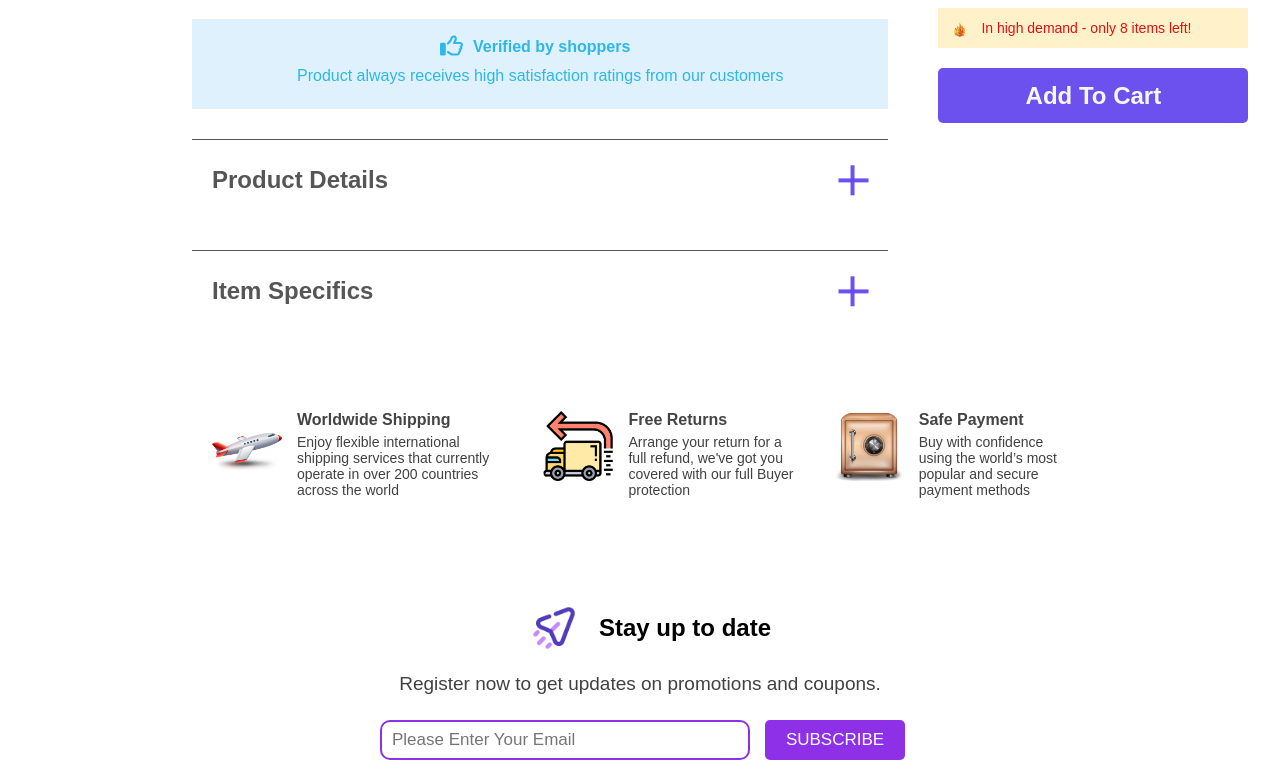
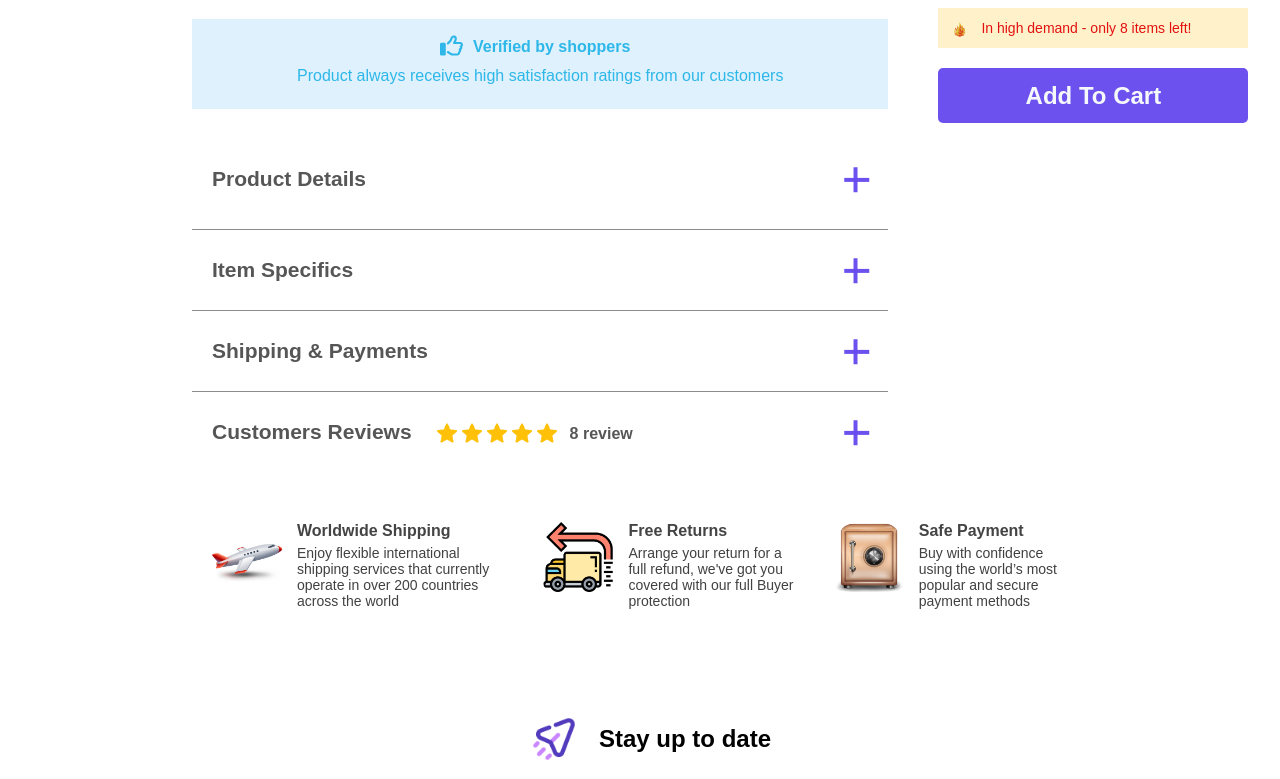
Before and after one commit to tharsikan1999/e-commerce, a React (Create React App) app: page /Allproducts in a window 1280 px wide. Shown: the part 681-1460 px from the top of the page. Built offline with nearby package versions, Linux system fonts and the light colour scheme.

Commit message:
finsinshed product page

```diff
--- a/src/Userpanel/Productpage.js
+++ b/src/Userpanel/Productpage.js
@@ -12,6 +12,7 @@ import { faThumbsUp } from '@fortawesome/free-regular-svg-icons';
 import plane from './images/plane.png';
 import returnimg from './images/return.png'
 import safe from './images/safe.png'
+import { Link } from 'react-router-dom';
 
 
 
@@ -23,6 +24,7 @@ function Productpage() {
     const spanOne = document.querySelector(".span-one");
     const spanTwo = document.querySelector(".span-two");
     const detailsBox = document.getElementById('deatils-about-product');
+    const prodcutdetails = document.querySelector('.h1-prodcut-details');
 
     const isrotate = spanOne.style.rotate === '-45deg'
 
@@ -34,6 +36,8 @@ function Productpage() {
     spanTwo.style.border= '2px solid #684aeff5'
     detailsBox.style.height = '0px'
     detailsBox.style.overflow = 'none'
+    prodcutdetails.style.background = '#fff'
+
     }
     else{
       spanOne.style.rotate = '-45deg';
@@ -43,15 +47,18 @@ function Productpage() {
     spanTwo.style.border= '2px solid #ef584a'
     detailsBox.style.height = '100%'
     detailsBox.style.overflow = 'flex'
+    prodcutdetails.style.background = '#56565610'
+    prodcutdetails.style.background = '#56565610'
     }
   }
 
 
 
   const hideDiv1 = () => {
-    const spanOne = document.querySelector(".span-one");
-    const spanTwo = document.querySelector(".span-two");
-    const detailsBox = document.getElementById('deatils-about-product');
+    const spanOne = document.querySelector(".span-one1");
+    const spanTwo = document.querySelector(".span-two1");
+    const detailsBox = document.getElementById('deatils-about-product1');
+    const prodcutdetails = document.querySelector('.h1-prodcut-details1');
 
     const isrotate = spanOne.style.rotate === '-45deg'
 
@@ -63,6 +70,8 @@ function Productpage() {
     spanTwo.style.border= '2px solid #684aeff5'
     detailsBox.style.height = '0px'
     detailsBox.style.overflow = 'none'
+    prodcutdetails.style.background = '#fff'
+
     }
     else{
       spanOne.style.rotate = '-45deg';
@@ -72,8 +81,76 @@ function Productpage() {
     spanTwo.style.border= '2px solid #ef584a'
     detailsBox.style.height = '100%'
     detailsBox.style.overflow = 'flex'
+    prodcutdetails.style.background = '#56565610'
     }
   }
+
+
+  const hideDiv2 = () => {
+    const spanOne = document.querySelector(".span-one2");
+    const spanTwo = document.querySelector(".span-two2");
+    const detailsBox = document.getElementById('deatils-about-product2');
+    const prodcutdetails = document.querySelector('.h1-prodcut-details2');
+
+    const isrotate = spanOne.style.rotate === '-45deg'
+
+    if(isrotate){
+      spanOne.style.rotate = '0deg';
+      spanTwo.style.rotate = '-90deg';
+      spanOne.style.transform = 'translate(128%,1%)';
+    spanOne.style.border= '2px solid #684aeff5'
+    spanTwo.style.border= '2px solid #684aeff5'
+    detailsBox.style.height = '0px'
+    detailsBox.style.overflow = 'none'
+    prodcutdetails.style.background = '#fff'
+
+    }
+    else{
+      spanOne.style.rotate = '-45deg';
+    spanTwo.style.rotate = '45deg';
+    spanOne.style.transform = 'translate(40%,10%)';
+    spanOne.style.border= '2px solid #ef584a'
+    spanTwo.style.border= '2px solid #ef584a'
+    detailsBox.style.height = '100%'
+    detailsBox.style.overflow = 'flex'
+    prodcutdetails.style.background = '#56565610'
+    }
+  }
+
+  const hideDiv3 = () => {
+    const spanOne = document.querySelector(".span-one3");
+    const spanTwo = document.querySelector(".span-two3");
+    const detailsBox = document.getElementById('deatils-about-product3');
+    const prodcutdetails = document.querySelector('.h1-prodcut-details3');
+
+    const isrotate = spanOne.style.rotate === '-45deg'
+
+    if(isrotate){
+      spanOne.style.rotate = '0deg';
+      spanTwo.style.rotate = '-90deg';
+      spanOne.style.transform = 'translate(128%,1%)';
+    spanOne.style.border= '2px solid #684aeff5'
+    spanTwo.style.border= '2px solid #684aeff5'
+    detailsBox.style.height = '0px'
+    detailsBox.style.overflow = 'none'
+    prodcutdetails.style.background = '#fff'
+
+    }
+    else{
+      spanOne.style.rotate = '-45deg';
+    spanTwo.style.rotate = '45deg';
+    spanOne.style.transform = 'translate(40%,10%)';
+    spanOne.style.border= '2px solid #ef584a'
+    spanTwo.style.border= '2px solid #ef584a'
+    detailsBox.style.height = '100%'
+    detailsBox.style.overflow = 'flex'
+    prodcutdetails.style.background = '#56565610'
+    }
+  }
+
+
+
+
 
 
 
@@ -132,15 +209,15 @@ function Productpage() {
                 </ul>
               </div>
           </div>
-          <div className="prodcut-details">
-            <div className="h1-prodcut-details">
+          <div className="prodcut-details1">
+            <div className="h1-prodcut-details1">
               <h2>Item Specifics</h2>
-              <div className="faplus" onClick={hideDiv1}>
-                <span className='span-one'></span>
-                <span className='span-two'></span>
+              <div className="faplus1" onClick={hideDiv1}>
+                <span className='span-one1'></span>
+                <span className='span-two1'></span>
               </div>
             </div>
-            <div className="deatils-about-product" id='deatils-about-product'>
+            <div className="deatils-about-product1" id='deatils-about-product1'>
                 <ul>
                   <li>Item Type: Phone Cases</li>
                   <li>Material: TPU</li>
@@ -152,6 +229,59 @@ function Productpage() {
                 </ul>
               </div>
           </div>
+          <div className="prodcut-details2">
+            <div className="h1-prodcut-details2">
+              <h2>Shipping & Payments</h2>
+              <div className="faplus2" onClick={hideDiv2}>
+                <span className='span-one2'></span>
+                <span className='span-two2'></span>
+              </div>
+            </div>
+            <div className="deatils-about-product2" id='deatils-about-product2'>
+                <h6>Shipping and delivery</h6>
+                <p>
+We are proud to offer international shipping services that currently operate in over 200 countries and islands worldwide. Nothing means more to us than bringing our customers great value and service. We will continue to grow to meet the needs of all our customers, delivering a service beyond all expectation anywhere in the world.
+                </p>
+                <h6>How do you ship packages?</h6>
+                <p>Packages from our warehouse in China will be shipped by ePacket or EMS depending on the weight and size of the product. Packages shipped from our US warehouse are shipped through USPS.</p>
+                <h6>Do you ship worldwide?</h6>
+                <p>Yes. We provide free shipping to over 200 countries around the world. However, there are some locations we are unable to ship to. If you happen to be located in one of those countries we will contact you.</p>
+                <h6>What about customs?</h6>
+                <p>We are not responsible for any custom fees once the items have shipped. By purchasing our products, you consent that one or more packages may be shipped to you and may get custom fees when they arrive to your country.</p>
+              </div>
+          </div>
+          <div className="prodcut-details3" id='paragraph11'>
+            <div className="h1-prodcut-details3">
+              <div className='reviews-box'>
+              <h2>Customers Reviews </h2>
+              <div className="start-cutomer-reviews">
+                <img src={star} alt="" />
+                <img src={star} alt="" />
+                <img src={star} alt="" />
+                <img src={star} alt="" />
+                <img src={star} alt="" />
+                <p >8 review</p>
+
+              </div>
+              </div>
+              <div className="faplus3" onClick={hideDiv3}>
+                <span className='span-one3'></span>
+                <span className='span-two3'></span>
+              </div>
+            </div>
+            <div className="deatils-about-product3" id='deatils-about-product3'>
+                <ul>
+                  <li>Item Type: Phone Cases</li>
+                  <li>Material: TPU</li>
+                  <li>Compatibility: iPhone 6, 6 Plus, 6S, 6S Plus, 7, 7 Plus, 8, 8 Plus, X, XR, XS, XS Max</li>
+                </ul>
+                <p>Package Includes:</p>
+                <ul>
+                  <li>1 x Phone Case</li>
+                </ul>
+              </div>
+          </div>
+
          </div>
           <div className="right-box-product">
           <div className="img-addcart">
@@ -164,7 +294,7 @@ function Productpage() {
               <img src={star} alt="" />
               <img src={star} alt="" />
               </div>
-              <p>8 review</p>
+              <p >8 reviews</p>
             </div>
             <h2 className='each-product-price'>$12.00 – $15.00</h2>
             <p className='free-shipping'>Free Shipping & Returns</p>
--- a/src/Userpanel/User.css
+++ b/src/Userpanel/User.css
@@ -504,6 +504,7 @@
     cursor: pointer;
     font-size: 15px;
 
+
 }
 .review-each-product .img-start img {
     height: 15px;
@@ -691,14 +692,13 @@
 
 
 .left-box-product .prodcut-details {
-    margin: 30px 0;
-    border-top: 1px solid #565656;
+    margin: 30px 0 10px 0;
 
 }
 
 .faplus {
-    height: 30px;
-    width: 30px;
+    height: 25px;
+    width: 25px;
     border-radius: 50px;
     display: flex;
     justify-content: center;
@@ -752,3 +752,240 @@
     color: #414142;
 
 }
+
+
+.faplus1 {
+    height: 25px;
+    width: 25px;
+    border-radius: 50px;
+    display: flex;
+    justify-content: center;
+    cursor: pointer;
+}
+
+.prodcut-details1 {
+    border-top: 1px solid #565656ae;
+
+}
+
+.prodcut-details2 {
+    border-top: 1px solid #565656ae;
+
+}
+.prodcut-details3 {
+    border-top: 1px solid #565656ae;
+
+}
+.prodcut-details4 {
+    border-top: 1px solid #565656ae;
+
+    border-bottom: 1px solid #565656ae;
+
+}
+
+.h1-prodcut-details1 {
+    display: flex;
+    justify-content: space-between;
+    padding: 0 20px;
+    align-items: center;
+    height: 80px;
+    color: #565656;
+
+
+}
+
+.span-one1 {
+    border: 2px solid #684aeff5;
+    transform: translate(38%,1%);
+    transition: all 0.7s;
+}
+
+.span-two1 {
+    border: 2px solid #684aeff5;
+    rotate: 90deg;
+    transform: translate(10%,5%);
+    transition: all 0.7s;
+
+}
+
+.deatils-about-product1 {
+
+    height: 0px;
+    overflow: hidden;
+
+
+
+}
+.deatils-about-product1 ul {
+    margin: 30px 0 20px 50px;
+}
+
+.deatils-about-product1 ul li {
+    margin: 10px 0;
+    font-size: 16px;
+    color: #414142;
+}
+
+.deatils-about-product1 p {
+    margin: 30px 0 20px 22px;
+    font-weight: 550;
+    color: #414142;
+
+}
+
+
+.faplus2 {
+    height: 25px;
+    width: 25px;
+    border-radius: 50px;
+    display: flex;
+    justify-content: center;
+    cursor: pointer;
+}
+
+.h1-prodcut-details2 {
+    display: flex;
+    justify-content: space-between;
+    padding: 0 20px;
+    align-items: center;
+    height: 80px;
+    color: #565656;
+
+}
+
+.span-one2 {
+    border: 2px solid #684aeff5;
+    transform: translate(38%,1%);
+    transition: all 0.7s;
+}
+
+.span-two2 {
+    border: 2px solid #684aeff5;
+    rotate: 90deg;
+    transform: translate(10%,5%);
+    transition: all 0.7s;
+
+}
+
+.deatils-about-product2 {
+
+    height: 0px;
+    overflow: hidden;
+
+
+}
+.deatils-about-product2 ul {
+    margin: 30px 0 20px 50px;
+}
+
+.deatils-about-product2 ul li {
+    margin: 10px 0;
+    font-size: 16px;
+    color: #414142;
+}
+
+.deatils-about-product2 p {
+    margin: 30px 0 20px 22px;
+    font-weight: 550;
+    color: #414142;
+
+}
+
+.faplus3 {
+    height: 25px;
+    width: 25px;
+    border-radius: 50px;
+    display: flex;
+    justify-content: center;
+    cursor: pointer;
+}
+
+.h1-prodcut-details3 {
+    display: flex;
+    justify-content: space-between;
+    padding: 0 20px;
+    align-items: center;
+    height: 80px;
+    color: #565656;
+
+}
+
+.span-one3 {
+    border: 2px solid #684aeff5;
+    transform: translate(38%,1%);
+    transition: all 0.7s;
+}
+
+.span-two3 {
+    border: 2px solid #684aeff5;
+    rotate: 90deg;
+    transform: translate(10%,5%);
+    transition: all 0.7s;
+
+}
+
+.deatils-about-product3 {
+
+    height: 0px;
+    overflow: hidden;
+
+
+}
+.deatils-about-product3 ul {
+    margin: 30px 0 20px 50px;
+}
+
+.deatils-about-product3 ul li {
+    margin: 10px 0;
+    font-size: 16px;
+    color: #414142;
+}
+
+.deatils-about-product3 p {
+    margin: 30px 0 20px 22px;
+    font-weight: 550;
+    color: #414142;
+
+}
+
+
+.prodcut-details h2,.prodcut-details1 h2,.prodcut-details2 h2,.prodcut-details3 h2 {
+    font-size: 21px;
+}
+
+.deatils-about-product2 h6 {
+    font-size: 19px;
+    margin: 20px 0 0 20px;
+    font-weight: 400;
+    color: #444;
+}
+
+
+.deatils-about-product2 p {
+    font-size: 15px;
+    color: #444;
+    font-weight: 400;
+    font-family: inherit;
+    margin: 15px 0 10px 20px;
+}
+
+.start-cutomer-reviews {
+    display: flex;
+    align-items: center;
+    margin: 0 20px;
+}
+
+.start-cutomer-reviews img {
+    height: 20px;
+    margin: 2px  0 0 5px;
+
+}
+
+.start-cutomer-reviews p {
+    margin: 3px 0 0 13px;
+    font-weight: 600;
+}
+
+.reviews-box {
+    display: flex;
+}
```
